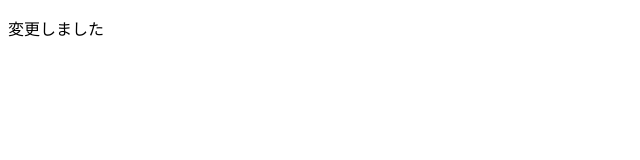
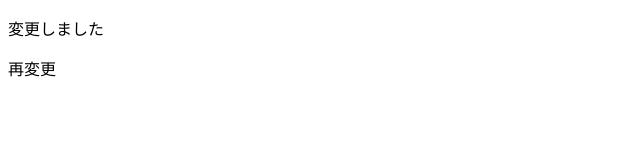
Before and after one commit to ue213/practice-web-site, a plain HTML site: page index.html in a window 1280 px wide. Shown: the full height of the page, 0-640 px from the left. Drawn offline with Linux system fonts and the light colour scheme.

Commit message:
Update index.html

```diff
--- a/index.html
+++ b/index.html
@@ -7,5 +7,6 @@
 </head>
 <body>
     <p>変更しました</p>
+    <p>再変更</p>
 </body>
 </html>
```
